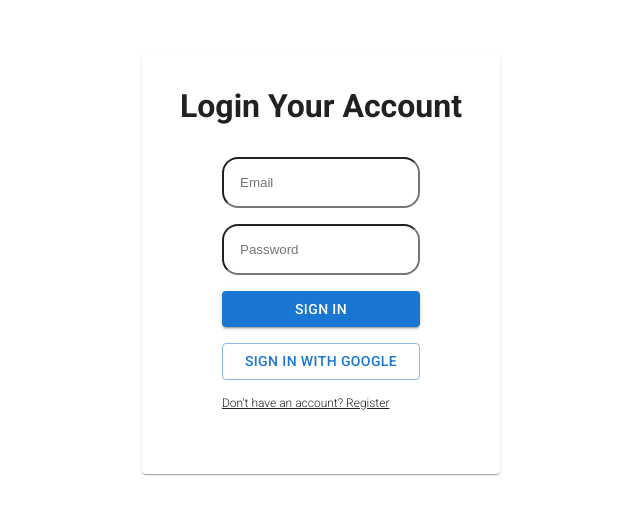
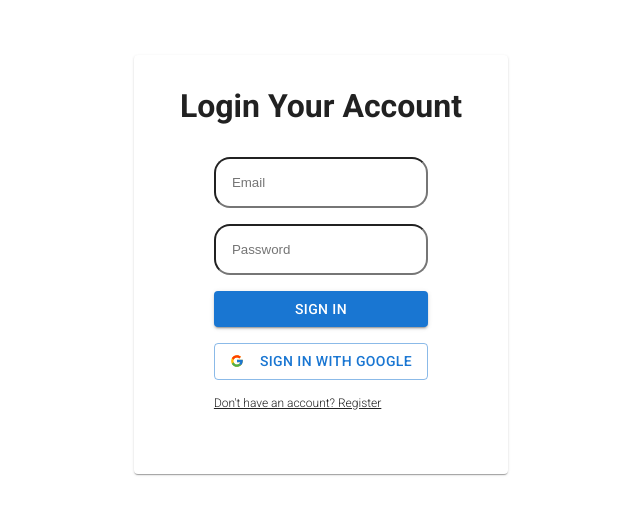
Before and after one commit to Ken-Yokohama/Ka-Chat, a React (Create React App) app: page /login in a window 1280 px wide. Shown: the part 136-650 px from the top of the page, without its empty margins (319-959 px from the left). Built offline with nearby package versions, Linux system fonts and the light colour scheme.

Commit message:
Added react-icons npm package for google logo

```diff
--- a/package.json
+++ b/package.json
@@ -13,6 +13,7 @@
     "firebase": "^9.6.10",
     "react": "^17.0.2",
     "react-dom": "^17.0.2",
+    "react-icons": "^4.3.1",
     "react-router-dom": "^6.2.2",
     "react-scripts": "5.0.0",
     "web-vitals": "^2.1.4"
--- a/src/pages/Login.jsx
+++ b/src/pages/Login.jsx
@@ -1,5 +1,6 @@
 import { Box, Button, Paper } from "@mui/material";
 import React, { useState } from "react";
+import { FcGoogle } from "react-icons/fc";
 
 function Login(props) {
     const [toggleLogin, setToggleLogin] = useState(true);
@@ -34,7 +35,7 @@ function Login(props) {
                             display: "flex",
                             flexDirection: "column",
                             gap: "1rem",
-                            maxWidth: "230px",
+                            maxWidth: "250px",
                         }}
                     >
                         <input
@@ -58,7 +59,15 @@ function Login(props) {
                         <Button sx={{ margin: "0 1rem" }} variant="contained">
                             SIGN IN
                         </Button>
-                        <Button sx={{ margin: "0 1rem" }} variant="outlined">
+                        <Button
+                            sx={{
+                                margin: "0 1rem",
+                                display: "flex",
+                                gap: "1rem",
+                            }}
+                            variant="outlined"
+                        >
+                            <FcGoogle />
                             SIGN IN WITH GOOGLE
                         </Button>
                         <h6
@@ -119,7 +128,7 @@ function Login(props) {
                             }}
                         />
                         <Button sx={{ margin: "0 1rem" }} variant="contained">
-                            SIGN IN
+                            Register
                         </Button>
                         <h6
                             style={{
```
Also changed, not shown: 1 other file (tests, documents, lock files or other folders).
